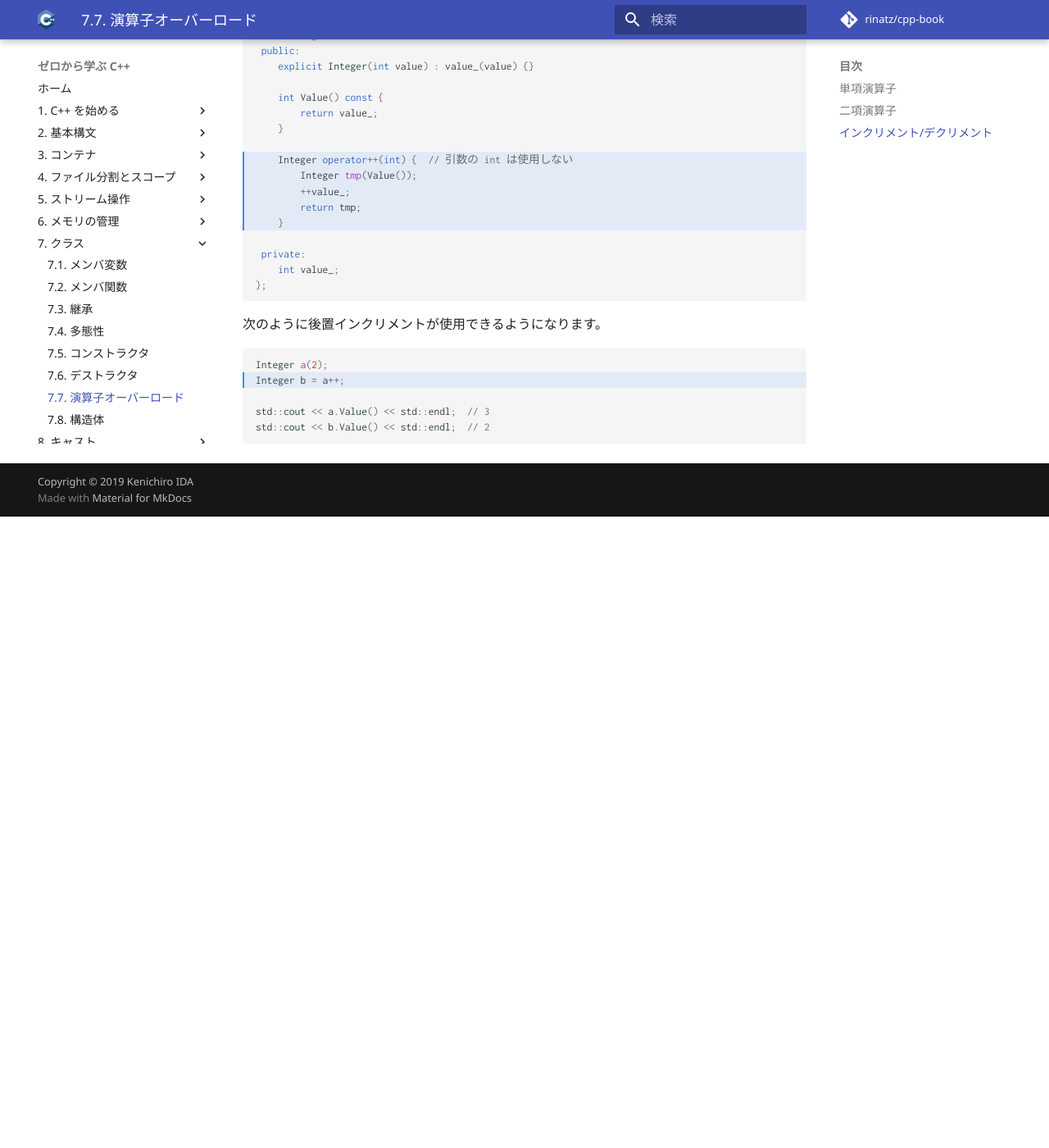
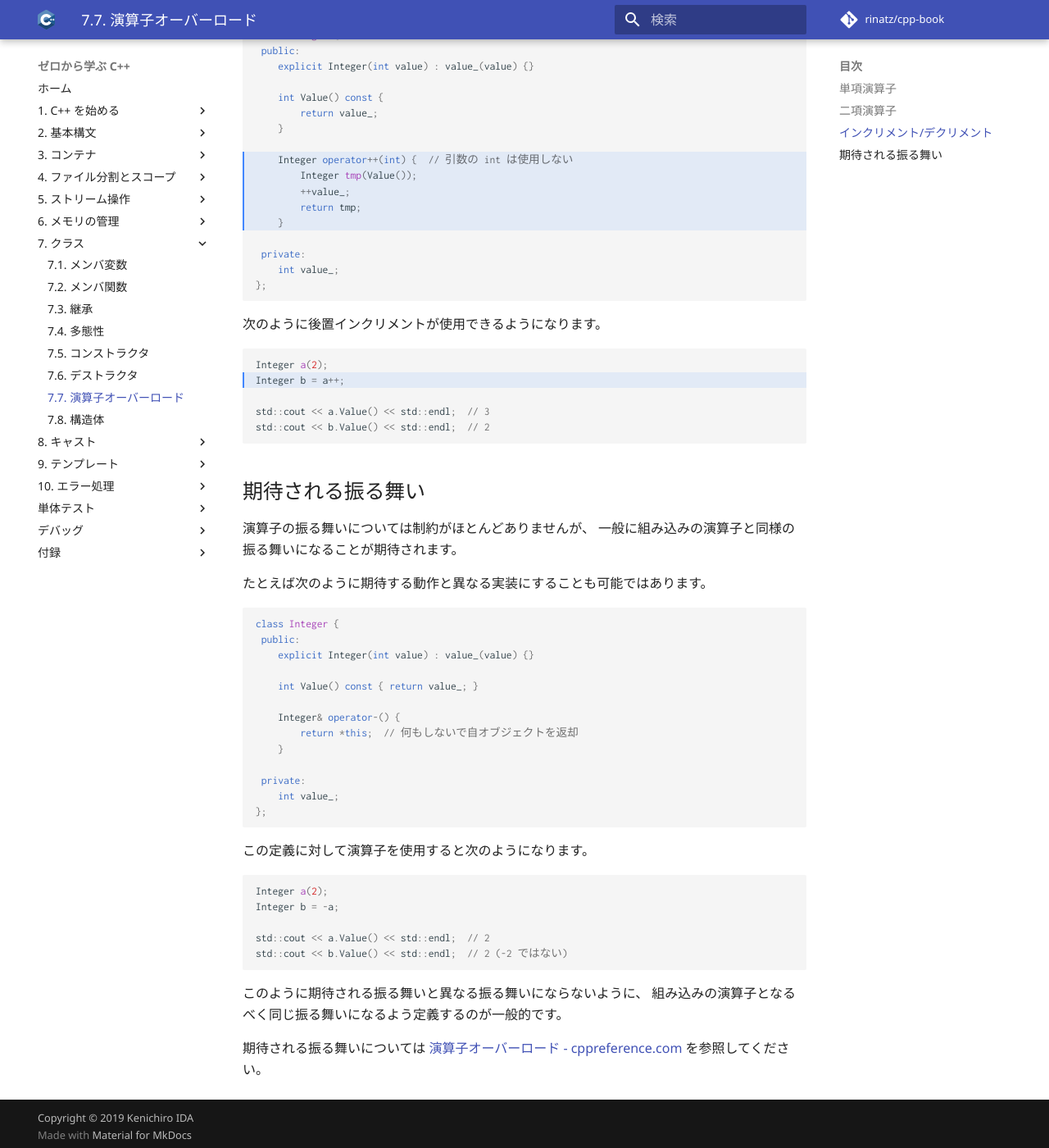
Before and after one commit to rinatz/cpp-book, an MkDocs documentation site: the page built from docs/ch07-07-operator-overloading.md, in a window 1280 px wide and 1400 px high, scrolled down 3841 px. Shown: the whole window at 82% size. Built offline with MkDocs 1.6.1 and Material for MkDocs 9.7.7, drawn with Linux system fonts in a browser that asks for light colours; comment, search, counter and statistics services are not loaded; before the commit the page ends 4471 px from its top, so only the background shows below that.

Commit message:
Add expected behavior for operators

````diff
--- a/docs/ch07-07-operator-overloading.md
+++ b/docs/ch07-07-operator-overloading.md
@@ -224,4 +224,43 @@ std::cout << a.Value() << std::endl;  // 3
 std::cout << b.Value() << std::endl;  // 2
 ```
 
-<!-- TODO: https://ja.cppreference.com/w/cpp/language/operators へのリンクを追加 -->
+## 期待される振る舞い
+
+演算子の振る舞いについては制約がほとんどありませんが、
+一般に組み込みの演算子と同様の振る舞いになることが期待されます。
+
+たとえば次のように期待する動作と異なる実装にすることも可能ではあります。
+
+```cpp
+class Integer {
+ public:
+    explicit Integer(int value) : value_(value) {}
+
+    int Value() const { return value_; }
+
+    Integer& operator-() {
+        return *this;  // 何もしないで自オブジェクトを返却
+    }
+
+ private:
+    int value_;
+};
+```
+
+この定義に対して演算子を使用すると次のようになります。
+
+```cpp
+Integer a(2);
+Integer b = -a;
+
+std::cout << a.Value() << std::endl;  // 2
+std::cout << b.Value() << std::endl;  // 2 (-2 ではない)
+```
+
+このように期待される振る舞いと異なる振る舞いにならないように、
+組み込みの演算子となるべく同じ振る舞いになるよう定義するのが一般的です。
+
+期待される振る舞いについては
+[演算子オーバーロード - cppreference.com][cppreference_operators] を参照してください。
+
+[cppreference_operators]: https://ja.cppreference.com/w/cpp/language/operators
````
